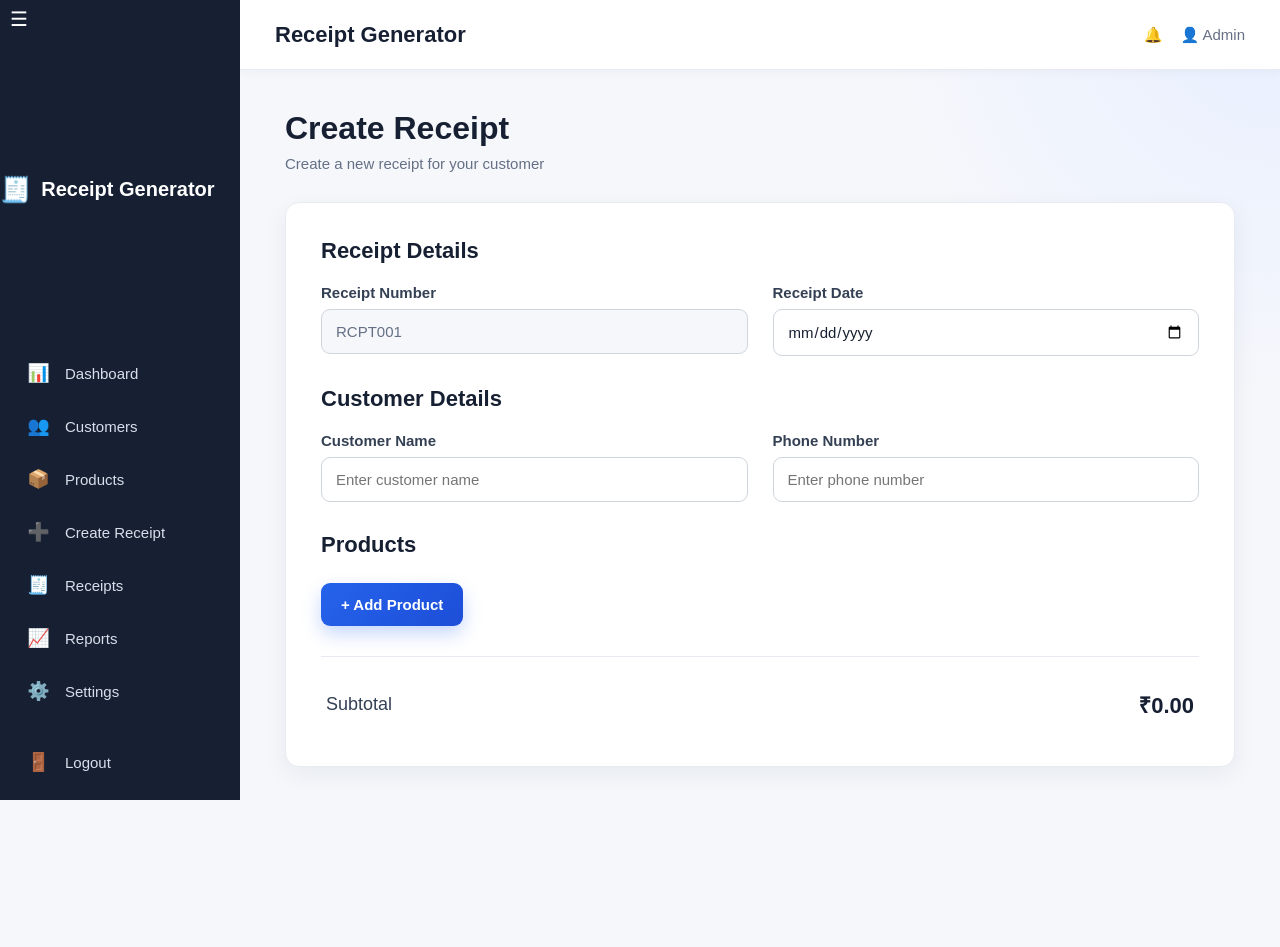
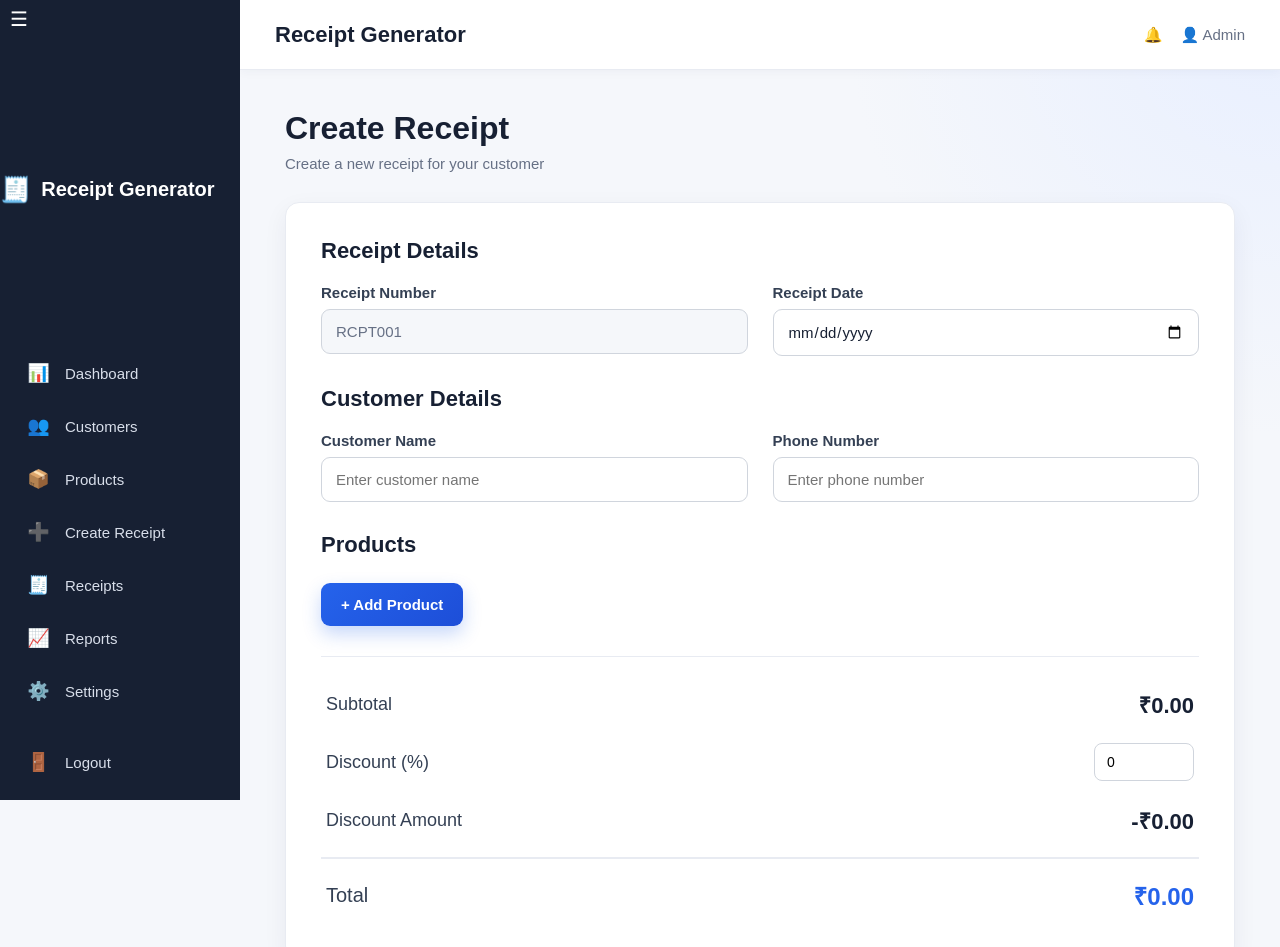
Before and after one commit to yellanithin/receipt-generator, a React (Create React App) app: page /create-receipt in a window 1280 px wide. Shown: the top 947 px of the page. Before the commit the page ends 817 px from the top, so only its background shows below. Built offline with nearby package versions, Linux system fonts and the light colour scheme.

Commit message:
Add discount calculation

```diff
--- a/src/App.css
+++ b/src/App.css
@@ -1385,3 +1385,48 @@ button {
 
     color: #172033;
 }
+
+/* =========================================================
+   DISCOUNT SECTION
+========================================================= */
+
+.discount-row {
+    gap: 20px;
+}
+
+.discount-row input {
+    width: 100px;
+
+    padding: 10px 12px;
+
+    border: 1px solid #d0d5dd;
+
+    border-radius: 8px;
+
+    font-size: 14px;
+
+    outline: none;
+}
+
+.discount-row input:focus {
+    border-color: #2563eb;
+
+    box-shadow:
+        0 0 0 3px rgba(37, 99, 235, 0.1);
+}
+
+.final-row {
+    margin-top: 10px;
+
+    padding-top: 20px;
+
+    border-top: 2px solid #e8ebf2;
+
+    font-size: 20px;
+}
+
+.final-row strong {
+    font-size: 24px;
+
+    color: #2563eb;
+}
--- a/src/pages/CreateReceipt.js
+++ b/src/pages/CreateReceipt.js
@@ -2,6 +2,8 @@ import { useState } from "react";
 
 function CreateReceipt() {
     const [products, setProducts] = useState([]);
+
+    const [discount, setDiscount] = useState(0);
 
     //add a new product
     const addProduct = () => {
@@ -37,6 +39,10 @@ function CreateReceipt() {
     const subtotal = products.reduce((total, product) => {
         return total + product.quantity * product.price;
     }, 0);
+
+    const discountAmount = (subtotal * discount) / 100;
+
+    const totalAfterDiscount = subtotal - discountAmount;
 
     return (
         <div className="page-content">
@@ -182,6 +188,36 @@ function CreateReceipt() {
                         </strong>
                     </div>
 
+                    <div className="summary-row discount-row">
+
+                        <label>Discount (%)</label>
+
+                        <input
+                            type="number"
+                            min="0"
+                            max="100"
+                            value={discount}
+                            onChange={(e) => setDiscount(Number(e.target.value))}
+                        />
+
+                    </div>
+
+                    <div className="summary-row">
+                        <span>Discount Amount</span>
+
+                        <strong>
+                            -₹{discountAmount.toFixed(2)}
+                        </strong>
+                    </div>
+
+                    <div className="summary-row final-row">
+                        <span>Total</span>
+
+                        <strong>
+                            ₹{totalAfterDiscount.toFixed(2)}
+                        </strong>
+                    </div>
+
                 </div>
 
             </div>
```
